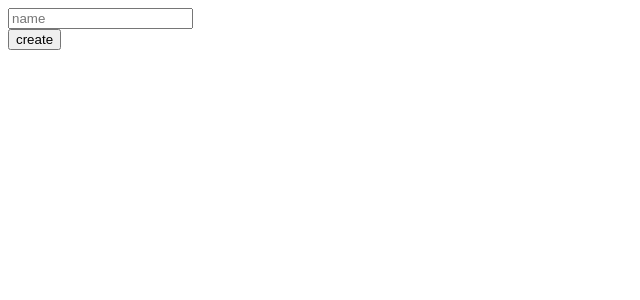
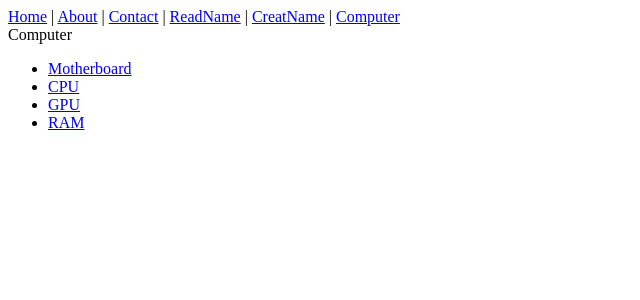
Before and after one commit to buzlukerdem/AngularProjNotes, an Angular app in the folder myAngularProject/: page /computer in a window 1280 px wide. Before the commit this address led to /. Shown: the top 300 px of the page, without its empty margins (0-640 px from the left). Built offline with nearby package versions, Linux system fonts and the light colour scheme.

Commit message:
router inf and basic practice

```diff
--- a/myAngularProject/src/app/app-routing.module.ts
+++ b/myAngularProject/src/app/app-routing.module.ts
@@ -1,7 +1,29 @@
 import { NgModule } from '@angular/core';
 import { RouterModule, Routes } from '@angular/router';
+import { HomeComponent } from './components/home/home.component';
+import { ChildComponent } from './components/child/child.component';
+import { CreatenameComponent } from './components/createname/createname.component';
+import { ParentComponent } from './components/parent/parent.component';
+import { ReadnameComponent } from './components/readname/readname.component';
+import { ValidateComponent } from './components/validate/validate.component';
+import { AboutComponent } from './components/about/about.component';
+import { ContactComponent } from './components/contact/contact.component';
+import { ComputerpiecesComponent } from './components/computerpieces/computerpieces.component';
 
-const routes: Routes = [];
+const routes: Routes = [
+  {path: "", redirectTo: "/home", pathMatch: "full" },
+  {path: "home", component: HomeComponent},
+  {path: "about", component: AboutComponent},
+  {path: "contact", component: ContactComponent},
+  {path: "child", component: ChildComponent},
+  {path: "creatname", component: CreatenameComponent},
+  {path: "parent", component: ParentComponent},
+  {path: "readname", component: ReadnameComponent},
+  {path: "validate", component: ValidateComponent},
+  {path: "computer", component: ComputerpiecesComponent},
+  {path: "computer/:piece", component: ComputerpiecesComponent},
+
+];
 
 @NgModule({
   imports: [RouterModule.forRoot(routes)],
--- a/myAngularProject/src/app/app.component.ts
+++ b/myAngularProject/src/app/app.component.ts
@@ -4,30 +4,40 @@ import { Component } from '@angular/core';
   selector: 'app-root',
   // templateUrl: './app.component.html',
   template: `
-  <!-- <div  *ngIf="true">Deneme</div> -->
-  <!-- <div *appTest="true">Deneme</div> -->
-   <!-- <div *appTest="6">AAA</div> -->
-  <!-- <div *appTest="5, let i;">Erdem {{i}}</div> -->
-  <!-- <div *appTest="array, let harf; let i = index">{{harf}} - {{i}}</div> -->
-  <!-- <div *ngFor="let name of names | keyvalue ">{{name.key}} - {{name.value}}</div> -->
-  <!-- <app-parent></app-parent> -->
-  <!-- <app-testing data="input">content deger</app-testing> -->
-  <!-- template
+   <!-- <div  *ngIf="true">Deneme</div>
+   <div *appTest="true">Deneme</div>
+   <div *appTest="6">AAA</div>
+    <div *appTest="5, let i;">Erdem {{i}}</div>
+   <div *appTest="array, let harf; let i = index">{{harf}} - {{i}}</div>
+   <div *ngFor="let name of names | keyvalue ">{{name.key}} - {{name.value}}</div>
+   <app-parent></app-parent>
+   <app-testing data="input">content deger</app-testing>
+   template
   <app-template-form-test></app-template-form-test>
   <hr>
   model-reactive
   <app-model-driven-form-test></app-model-driven-form-test>
   <hr>
   validate
-  <app-validate></app-validate> -->
+  <app-validate></app-validate>
+
   <app-createname></app-createname>
-  <app-readname></app-readname>
+
+  <app-readname></app-readname> -->
+  <a routerLink="home">Home</a> |
+  <a routerLink="about">About</a> |
+  <a routerLink="contact">Contact</a> |
+  <a routerLink="readname">ReadName</a> |
+  <a routerLink="creatname">CreatName</a> |
+  <a routerLink="computer">Computer</a>
+  <br>
+  <router-outlet></router-outlet>
+
   `,
   standalone: false,
   styleUrl: './app.component.scss'
 })
 export class AppComponent {
   title = 'myAngularProject';
-  // array: string[] = ["A1","B1","C1","D1"]
-  // names: Map<number, string> = new Map([[1, 'Erdem'], [2, 'Berkay'], [3, "Demet"]])
+
 }
--- /dev/null
+++ b/myAngularProject/src/app/components/about/about.component.ts
@@ -0,0 +1,11 @@
+import { Component } from '@angular/core';
+
+@Component({
+  selector: 'app-about',
+  standalone: false,
+
+  template: `ABOUT`
+})
+export class AboutComponent {
+
+}
--- /dev/null
+++ b/myAngularProject/src/app/components/computerpieces/computerpieces.component.ts
@@ -0,0 +1,20 @@
+import { Component } from '@angular/core';
+
+@Component({
+  selector: 'app-computerpieces',
+  standalone: false,
+
+  template: `
+  Computer
+    <ul>
+      <li><a routerLink="computer/:piece">Motherboard</a></li>
+      <li><a routerLink="computer/:piece">CPU</a></li>
+      <li><a routerLink="computer/:piece">GPU</a></li>
+      <li><a routerLink="computer/:piece">RAM</a></li>
+    </ul>
+  `
+
+})
+export class ComputerpiecesComponent {
+
+}
--- /dev/null
+++ b/myAngularProject/src/app/components/contact/contact.component.ts
@@ -0,0 +1,11 @@
+import { Component } from '@angular/core';
+
+@Component({
+  selector: 'app-contact',
+  standalone: false,
+
+  template: `CONTACT`
+})
+export class ContactComponent {
+
+}
--- a/myAngularProject/src/app/components/createname/createname.component.ts
+++ b/myAngularProject/src/app/components/createname/createname.component.ts
@@ -7,6 +7,7 @@ import { NameService } from '../../services/name.service';
   template: `
   <input type="text" placeholder="name" #txtname><br>
   <button (click)="createName(txtname.value)">create</button>
+  <button (click)="deleteName()">delete</button>
   `
 })
 export class CreatenameComponent {
@@ -15,4 +16,7 @@ export class CreatenameComponent {
   createName(name: string) {
     this.nameService.AddName(name);
   }
+  deleteName(){
+    this.nameService.RemoveName();
+  }
 }
--- /dev/null
+++ b/myAngularProject/src/app/components/home/home.component.ts
@@ -0,0 +1,11 @@
+import { Component } from '@angular/core';
+
+@Component({
+  selector: 'app-home',
+  standalone: false,
+
+  template: `HOME`,
+})
+export class HomeComponent {
+
+}
--- a/myAngularProject/src/app/services/name.service.ts
+++ b/myAngularProject/src/app/services/name.service.ts
@@ -10,6 +10,11 @@ export class NameService {
 
   AddName(name:string){
     this.names.push(name)
+    console.log(this.names.length)
+  }
+  RemoveName(){
+    this.names.pop();
+    console.log(this.names.length)
   }
 
   GetNames() : string[]{
```
Also changed, not shown: myAngularProject/src/app/app.module.ts (+8 -0 lines), 1 other file (tests, documents, lock files or other folders).
